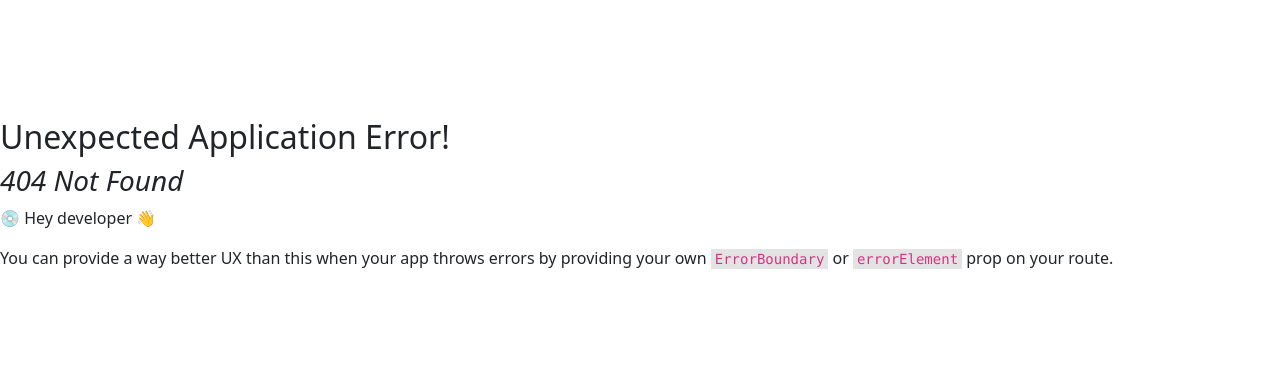
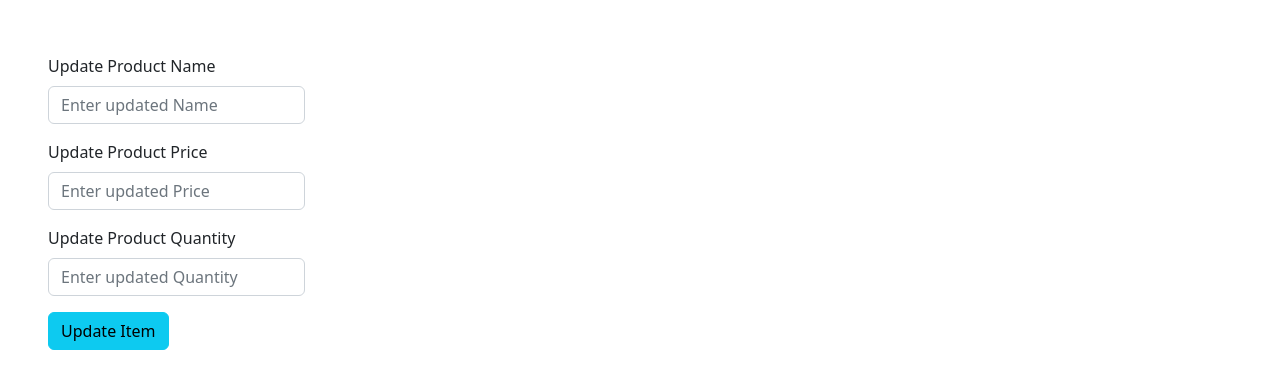
Before and after one commit to shufolislam1/simpleCrud, a React (Vite) app: page /updateItem in a window 1280 px wide. Before the commit this address had no page. Shown: the part 198-586 px from the top of the page. Built offline with nearby package versions, Linux system fonts and the light colour scheme.

Commit message:
Basic structure done with update page

```diff
--- /dev/null
+++ b/components/UpdateItem.jsx
@@ -0,0 +1,31 @@
+import React from 'react';
+import { Button, Form } from 'react-bootstrap';
+
+const UpdateItem = () => {
+    return (
+        <div>
+            <div className='m-5'>
+                <Form>
+                    <Form.Group className="mb-3" controlId="formBasicEmail">
+                        <Form.Label>Update Product Name</Form.Label>
+                        <Form.Control type="text" placeholder="Enter updated Name" />
+                    </Form.Group>
+                    <Form.Group className="mb-3" controlId="formBasicEmail">
+                        <Form.Label>Update Product Price</Form.Label>
+                        <Form.Control type="text" placeholder="Enter updated Price" />
+                    </Form.Group>
+                    <Form.Group className="mb-3" controlId="formBasicEmail">
+                        <Form.Label>Update Product Quantity</Form.Label>
+                        <Form.Control type="text" placeholder="Enter updated Quantity" />
+                    </Form.Group>
+
+                    <Button variant="info" type="submit">
+                        Update Item
+                    </Button>
+                </Form>
+            </div>
+        </div>
+    );
+};
+
+export default UpdateItem;
--- a/components/home.jsx
+++ b/components/home.jsx
@@ -8,7 +8,7 @@ const home = () => {
         <div>
             <div className='p-3 m-5'>
                 <Link to={'/addItem'}>
-                <Button variant="info">ADD ITEM</Button>
+                    <Button variant="info">ADD ITEM</Button>
                 </Link>
             </div>
             <div className='p-3 m-5'>
@@ -29,7 +29,9 @@ const home = () => {
                             <td>Mark</td>
                             <td>Otto</td>
                             <td>@mdo</td>
-                            <td><Button size='sm' variant="info">Update Item</Button></td>
+                            <Link to={"/updateItem"}>
+                                <td><Button size='sm' variant="info">Update Item</Button></td>
+                            </Link>
                             <td><Button size='sm' variant="info">Delete Item</Button></td>
                         </tr>
                         <tr>
@@ -37,14 +39,18 @@ const home = () => {
                             <td>Jacob</td>
                             <td>Thornton</td>
                             <td>@fat</td>
-                            <td><Button size='sm' variant="info">Update Item</Button></td>
+                            <Link to={"/updateItem"}>
+                                <td><Button size='sm' variant="info">Update Item</Button></td>
+                            </Link>
                             <td><Button size='sm' variant="info">Delete Item</Button></td>
                         </tr>
                         <tr>
                             <td>3</td>
                             <td colSpan={2}>Larry the Bird</td>
                             <td>@twitter</td>
-                            <td><Button size='sm' variant="info">Update Item</Button></td>
+                            <Link to={"/updateItem"}>
+                                <td><Button size='sm' variant="info">Update Item</Button></td>
+                            </Link>
                             <td><Button size='sm' variant="info">Delete Item</Button></td>
                         </tr>
                     </tbody>
```
Also changed, not shown: src/main.jsx (+6 -1 lines).
